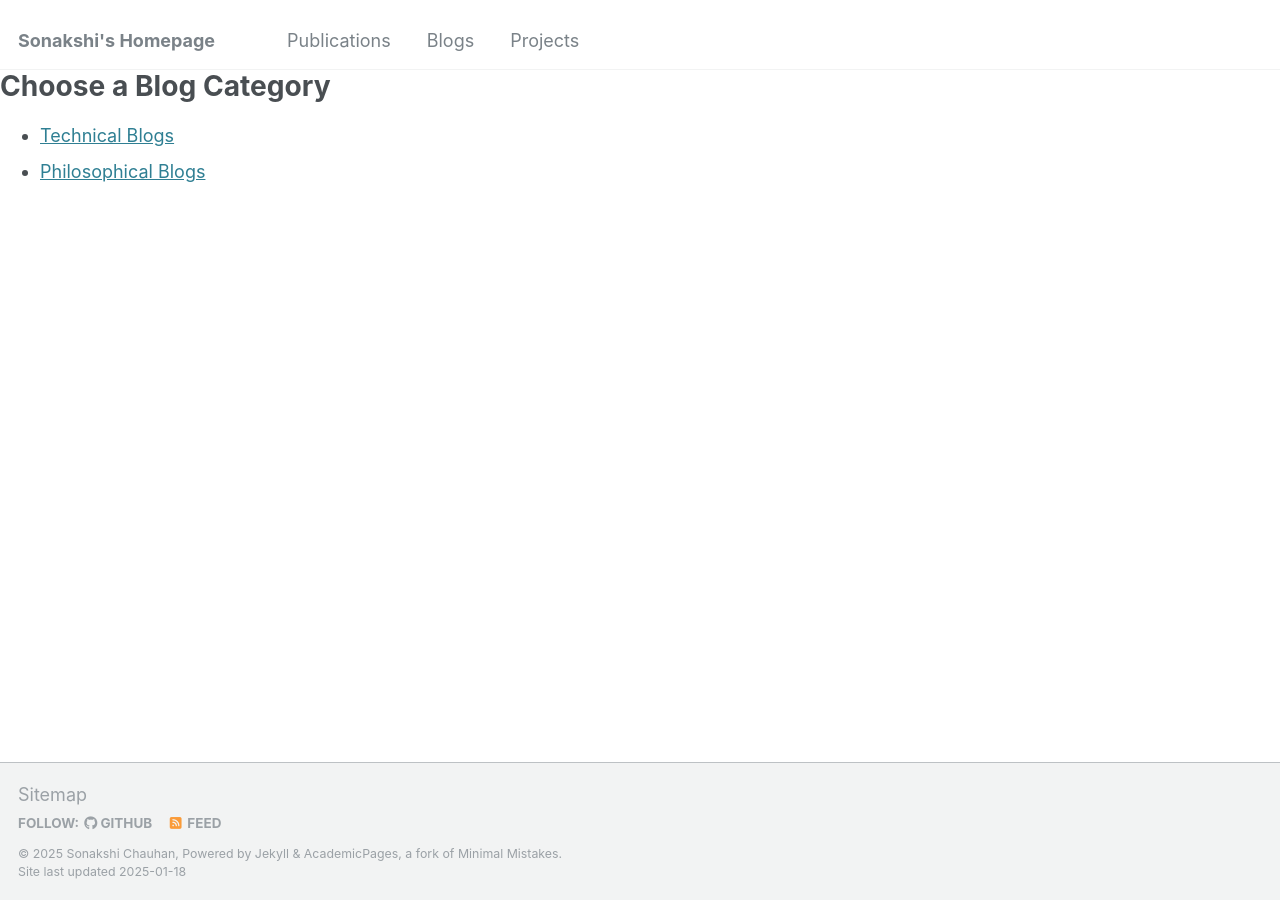
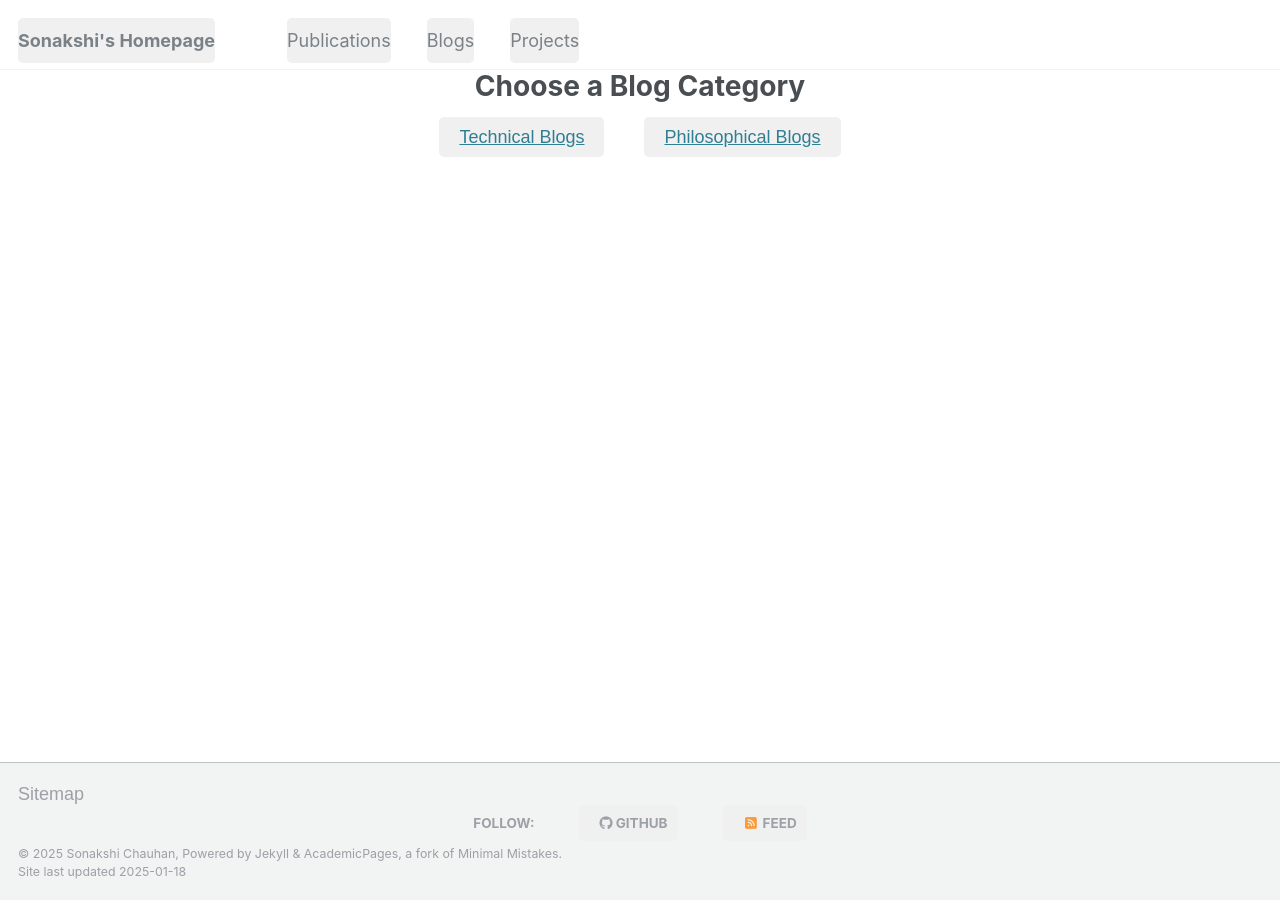
Before and after one commit to SonakshiChauhan/Sonakshi.github.io, a Jekyll site: the page built from _pages/blogs.md, in a window 1280 px wide. Built offline with Jekyll 4.4.1, drawn with Linux system fonts in a browser that asks for light colours.

Commit message:
Update main.scss

```diff
--- a/assets/css/main.scss
+++ b/assets/css/main.scss
@@ -40,31 +40,34 @@
 @import "vendor/magnific-popup/magnific-popup";
 @import "print";
 /* Blog Section Styles */
-.posts {
-    display: flex;
-    flex-wrap: wrap;
-    gap: 20px;
+body {
+    font-family: Arial, sans-serif;
 }
 
-.post {
-    width: 30%;
-    padding: 10px;
-    border: 1px solid #ddd;
-    border-radius: 5px;
-    background-color: #f9f9f9;
+h1 {
     text-align: center;
+    margin-bottom: 20px;
 }
 
-.post h2 {
-    font-size: 18px;
-    margin-bottom: 10px;
+ul {
+    list-style-type: none;
+    padding: 0;
+    display: flex;
+    justify-content: center;
+    gap: 40px;
 }
 
-.post a {
-    text-decoration: none;
-    color: #0073e6;
+ul li {
+    font-size: 18px;
 }
 
-.post a:hover {
-    text-decoration: underline;
+ul li a {
+    background-color: #f0f0f0;
+    padding: 10px 20px;
+    border-radius: 5px;
 }
+
+ul li a:hover {
+    background-color: #0073e6;
+    color: #fff;
+}
```
